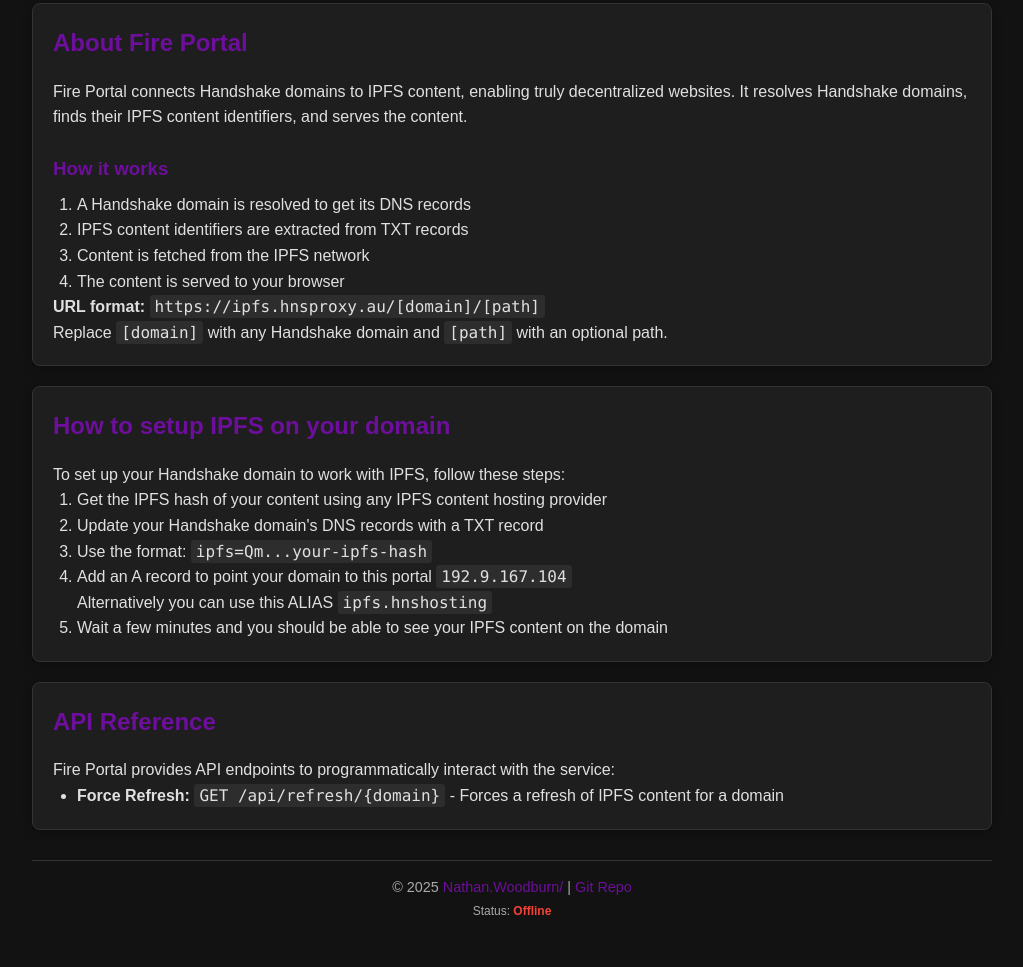
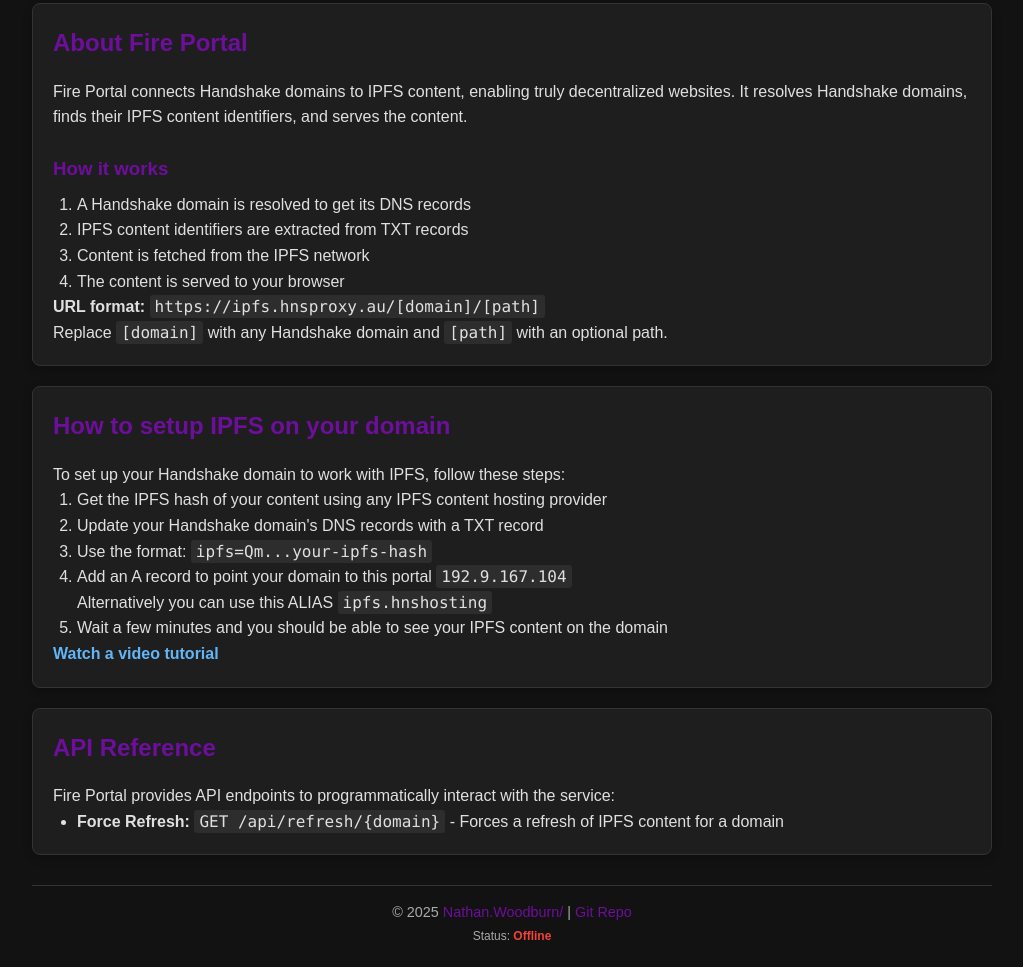
Before and after one commit to Nathanwoodburn/fireportal, a website: page public/index.html in a window 1280 px wide. Shown: the part 393-1360 px from the top of the page, without its empty margins (128-1151 px from the left). Before the commit the page ends 1335 px from the top, so only its background shows below. Drawn offline with Linux system fonts and the light colour scheme; no server answers.

Commit message:
feat: Add video link to index

```diff
--- a/public/index.html
+++ b/public/index.html
@@ -164,6 +164,10 @@
 
                     <li>Wait a few minutes and you should be able to see your IPFS content on the domain</li>
                 </ol>
+
+                <a href="https://www.youtube.com/watch?v=78oa_a1zlLk" target="_blank" class="video-tutorial">
+                    <strong>Watch a video tutorial</strong>
+                </a>
             </section>
 
             <section class="info-section">
```
